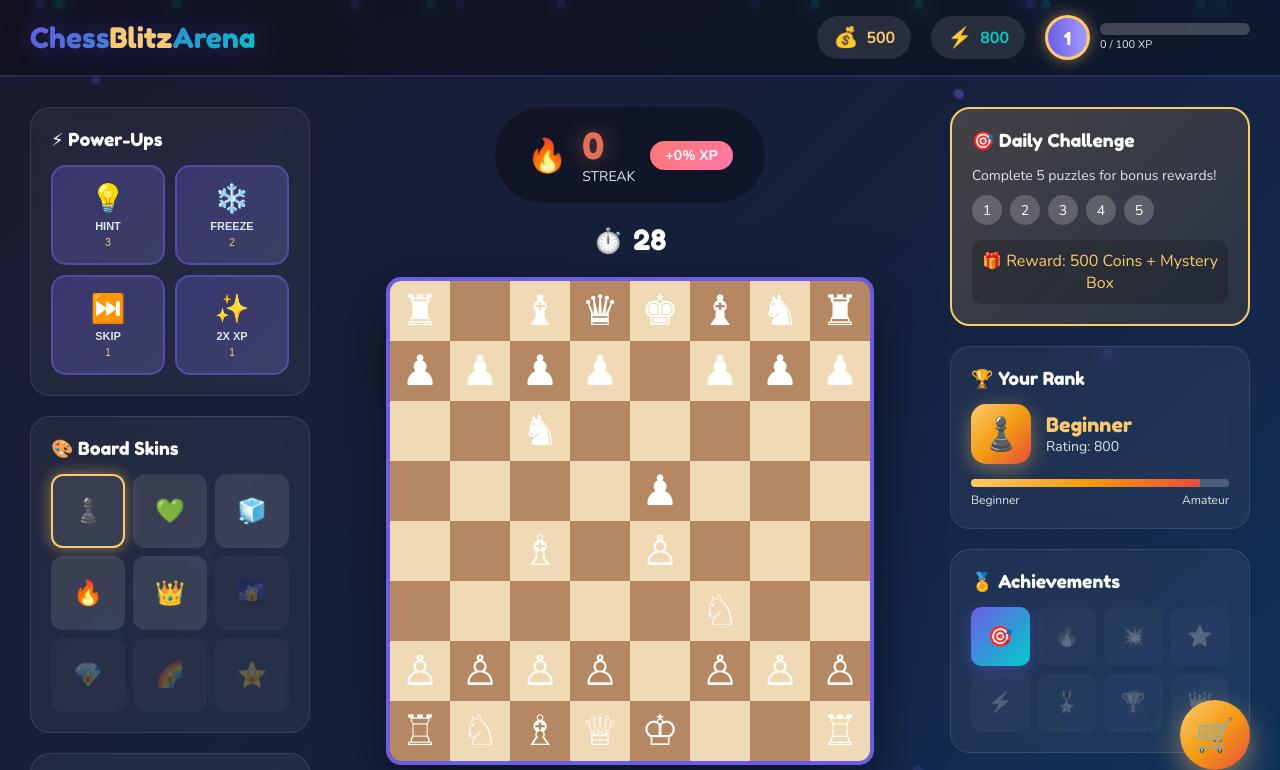
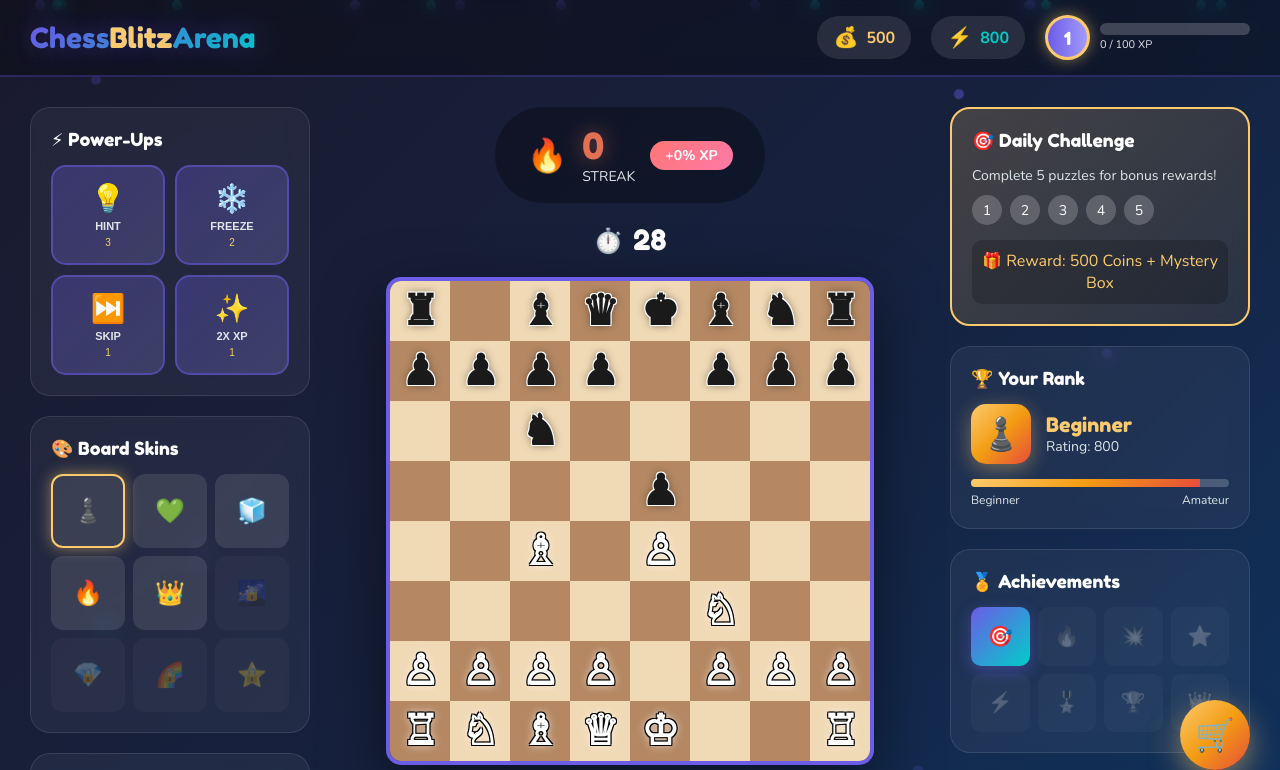
Before and after one commit to ammonfife/ChessBlitzArena, a website: page index.html in a window 1280 px wide. Both pictures are taken after a click on the button "START ASSESSMENT". Shown: the top 770 px of the page. Drawn offline with nearby package versions, Linux system fonts and the light colour scheme.

Commit message:
fix: Make white and black pieces visually distinct
- White pieces: bright white with black outline/shadow
- Black pieces: dark black with white outline/shadow
- Bold text for better visibility
- Pieces now clearly distinguishable on both light and dark squares

```diff
--- a/index.html
+++ b/index.html
@@ -382,6 +382,30 @@
 
         .square.dark {
             background: #b58863;
+        }
+
+        /* White pieces - light colored with dark shadow */
+        .square.white-piece {
+            color: #ffffff;
+            text-shadow:
+                -1px -1px 0 #000,
+                1px -1px 0 #000,
+                -1px 1px 0 #000,
+                1px 1px 0 #000,
+                0 0 8px rgba(255, 255, 255, 0.8);
+            font-weight: bold;
+        }
+
+        /* Black pieces - dark colored with light shadow */
+        .square.black-piece {
+            color: #1a1a1a;
+            text-shadow:
+                -1px -1px 0 #fff,
+                1px -1px 0 #fff,
+                -1px 1px 0 #fff,
+                1px 1px 0 #fff,
+                0 0 8px rgba(0, 0, 0, 0.5);
+            font-weight: bold;
         }
 
         .square.selected {
@@ -1695,6 +1719,9 @@
                     const piece = board[actualRow][displayCol];
                     if (piece) {
                         square.textContent = pieceMap[piece];
+                        // Add color class based on piece case (uppercase = white, lowercase = black)
+                        const isWhitePiece = piece === piece.toUpperCase();
+                        square.classList.add(isWhitePiece ? 'white-piece' : 'black-piece');
                     }
 
                     square.addEventListener('click', () => handleSquareClick(actualRow, displayCol));
```
